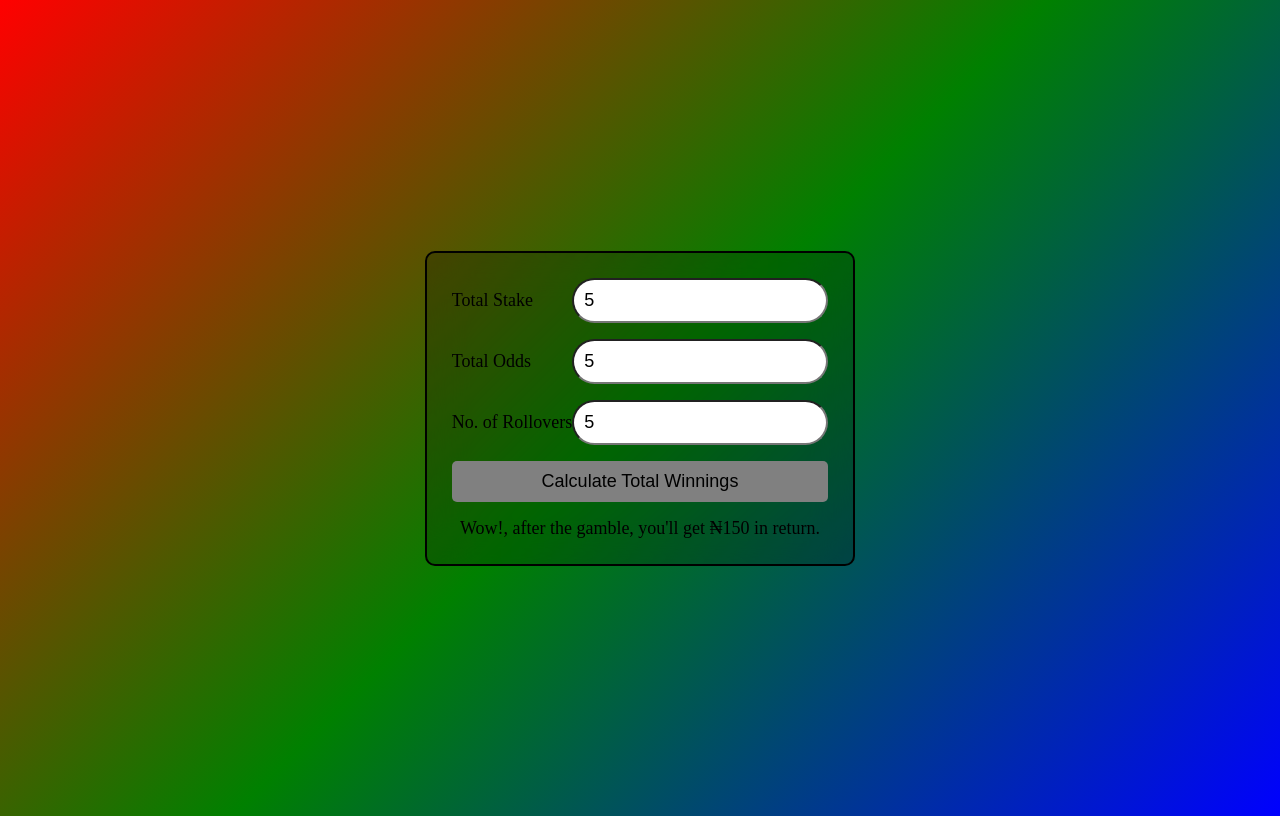
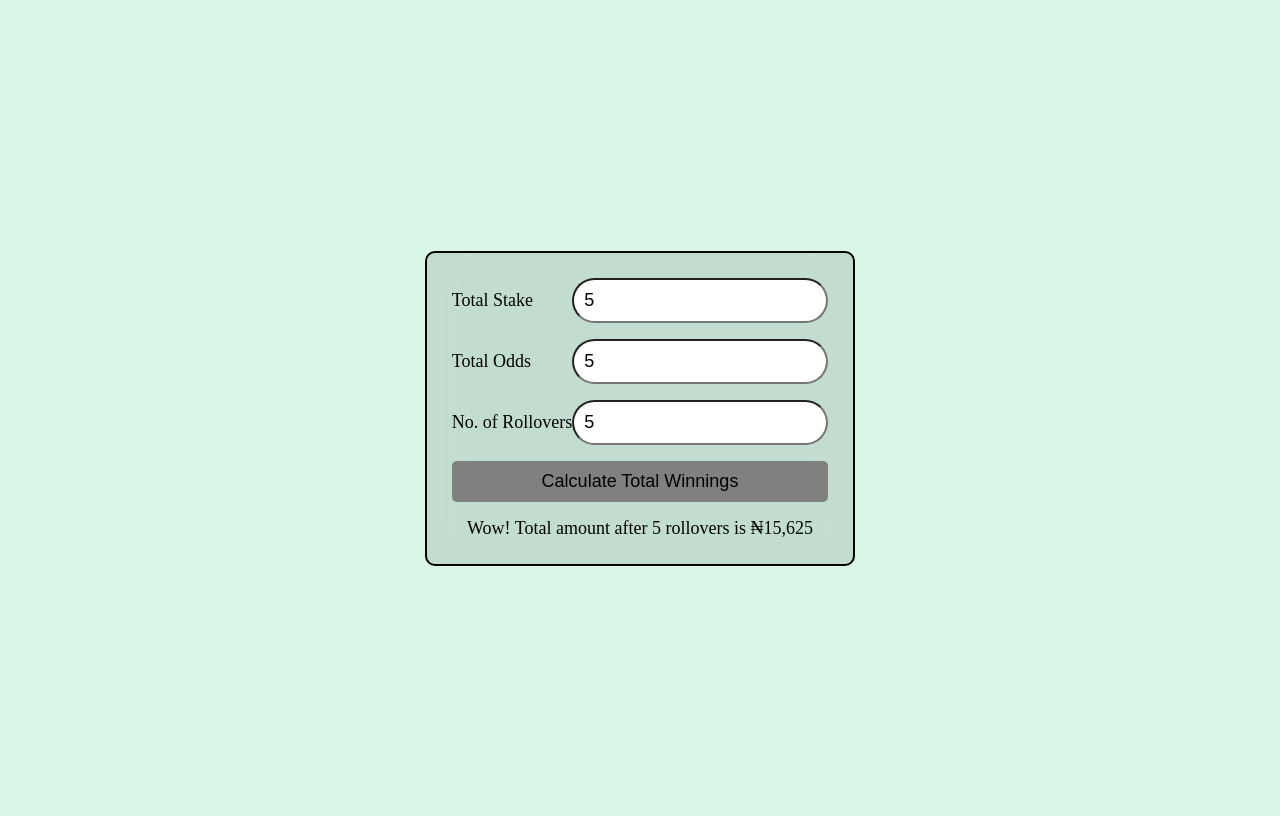
Before and after one commit to Uche-arch/rollover_calculator, a plain HTML site: page index.html in a window 1280 px wide. Both pictures are taken after typing "5", "5", "5" into the empty fields and a click on the button "Calculate Total Winnings". Drawn offline with Linux system fonts and the light colour scheme.

Commit message:
Update code

```diff
--- a/index.js
+++ b/index.js
@@ -1,11 +1,11 @@
-
-
 function calculateRollover(){
     let stake = parseFloat(document.getElementById("stake").value);
     let odds = parseFloat(document.getElementById("odds").value);
     let rollover = parseFloat(document.getElementById("rollover").value);
 
-    let stakeOdds = stake * odds;
-    let returns = stakeOdds * (rollover + 1);
-    document.getElementById("returns").innerHTML = `Wow!, after the gamble, you'll get ₦${returns.toLocaleString()} in return.`;
-}
+    let returns = stake;
+    for(let i = 1; i <= rollover; i++){
+        returns *= odds;
+    }
+    document.getElementById("returns").innerHTML = `Wow! Total amount after ${rollover} rollovers is ₦${returns.toLocaleString()}`;
+};
--- a/style.css
+++ b/style.css
@@ -8,7 +8,7 @@
 */
 
 body {
-  background-image: linear-gradient(135deg, red, green, blue);
+  background: #d9f7e7;
   height: 100vh;
   display: flex;
   align-items: center;
@@ -23,7 +23,7 @@ body {
   backdrop-filter: blur(20px);
   border: 2px solid black;
   border-radius: 10px;
-  background: rgba(0, 0, 0, 0.2);
+  background: rgba(0, 0, 0, 0.1);
 }
 .rollover-card div {
   display: flex;
```
